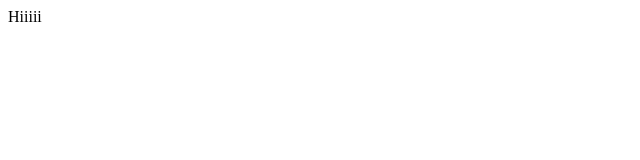
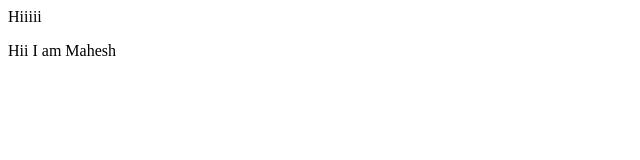
Before and after one commit to MaheshWadhi/localRepo, a plain HTML site: page index.html in a window 1280 px wide. Shown: the whole page, without its empty margins (0-640 px from the left). Drawn offline with Linux system fonts and the light colour scheme.

Commit message:
Add new feature

```diff
--- a/index.html
+++ b/index.html
@@ -1 +1,2 @@
 <p>Hiiiii</p>
+<p>Hii I am Mahesh</p>
```
